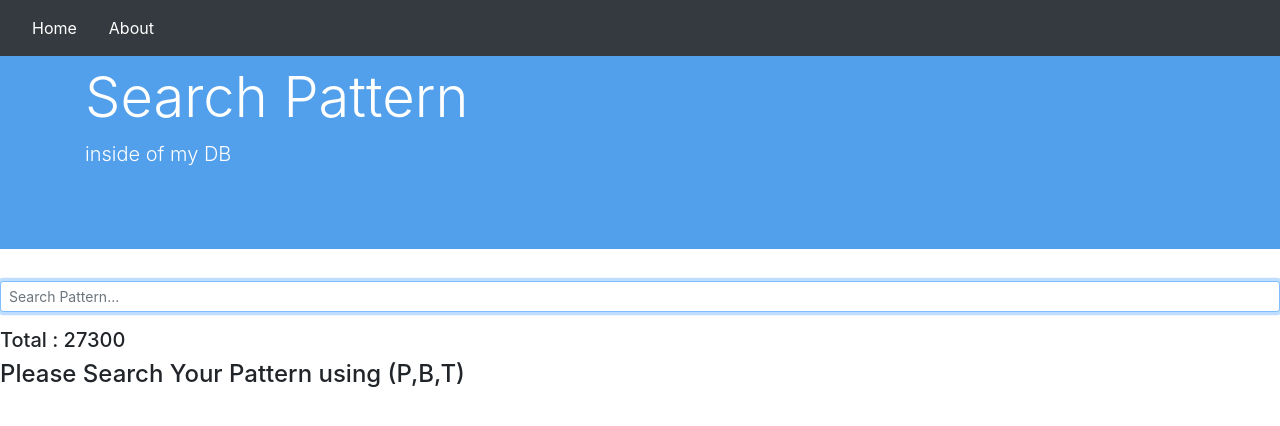
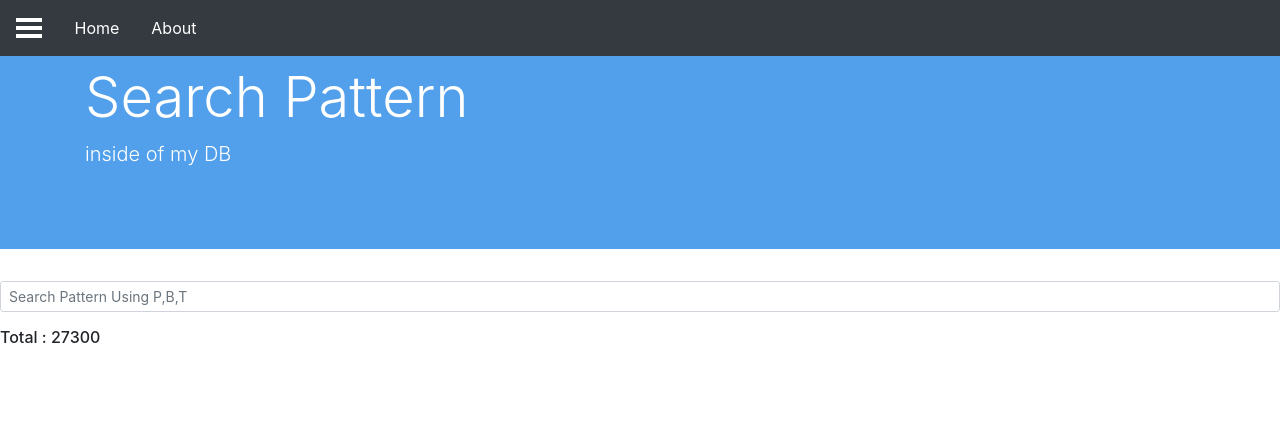
Before and after one commit to cpro95/bacca-search, a React (Create React App) app: page / in a window 1280 px wide. Shown: the top 426 px of the page. Built offline with nearby package versions, Linux system fonts and the light colour scheme.

Commit message:
react-burger-menu added

```diff
--- a/package.json
+++ b/package.json
@@ -4,7 +4,9 @@
   "private": true,
   "dependencies": {
     "bootstrap": "^4.3.1",
+    "classnames": "^2.2.6",
     "react": "^16.8.6",
+    "react-burger-menu": "^2.6.11",
     "react-dom": "^16.8.6",
     "react-router-dom": "^5.0.0",
     "react-scripts": "3.0.1"
--- a/src/App.css
+++ b/src/App.css
@@ -7,3 +7,88 @@
 	line-height: 1.42;
 	border-radius: 15px;
 }
+
+html,
+body {
+  margin: 0;
+}
+
+#App {
+  font-family: sans-serif;
+
+  /* Give app full page to work with */
+  height: 100vh;
+}
+
+#page-wrap {
+  text-align: center;
+
+  /* Prevent sidebar from showing a scrollbar on page */
+  overflow: auto;
+}
+
+/* Individual item */
+.bm-item {
+  display: inline-block;
+
+  /* Our sidebar item styling */
+  text-decoration: none;
+  margin-bottom: 10px;
+  color: #d1d1d1;
+  transition: color 0.2s;
+}
+
+/* Change color on hover */
+.bm-item:hover {
+  color: white;
+}
+
+/* The rest copied directly from react-burger-menu docs */
+
+/* Position and sizing of burger button */
+.bm-burger-button {
+  position: fixed;
+  width: 26px;
+  height: 20px;
+  left: 16px;
+  top: 18px;
+}
+
+/* Color/shape of burger icon bars */
+.bm-burger-bars {
+  /* background: #373a47; */
+  background: #ffffff;
+}
+
+/* Position and sizing of clickable cross button */
+.bm-cross-button {
+  height: 24px;
+  width: 24px;
+}
+
+/* Color/shape of close button cross */
+.bm-cross {
+  background: #bdc3c7;
+}
+
+/* General sidebar styles */
+.bm-menu {
+  background: #373a47;
+  padding: 2.5em 1.5em 0;
+  font-size: 1.15em;
+}
+
+/* Morph shape necessary with bubble or elastic */
+.bm-morph-shape {
+  fill: #373a47;
+}
+
+/* Wrapper for item list */
+.bm-item-list {
+  color: #b8b7ad;
+}
+
+/* Styling of overlay */
+.bm-overlay {
+  background: rgba(0, 0, 0, 0.3);
+}
--- a/src/components/header.js
+++ b/src/components/header.js
@@ -1,5 +1,6 @@
 import React from "react";
 import Navbar from "./navbar";
+
 
 const Header = () => {
   const heroStyle = {
--- a/src/components/navbar.js
+++ b/src/components/navbar.js
@@ -1,13 +1,24 @@
 import React from 'react';
 import { Link } from 'react-router-dom';
+import SideBar from './sidebar';
 
 const Navbar = () => {
   return (
-    <nav className="navbar fixed-top navbar-dark bg-dark">
+    <nav className="navbar px-0 py-2 fixed-top navbar-dark bg-dark">
       <ul className="nav">
-        <Link className="nav-link" to={'/'}>
-          <span className="text-white">Home</span>
-        </Link>
+        <li className="nav-item">
+          <SideBar width={220} />
+        </li>
+        <li className="nav-item">
+          <span>
+            &nbsp;&nbsp;&nbsp;&nbsp;&nbsp;&nbsp;&nbsp;&nbsp;&nbsp;&nbsp;&nbsp;&nbsp;&nbsp;
+          </span>
+        </li>
+        <li className="nav-item">
+          <Link className="nav-link" to={'/'}>
+            <span className="text-white">Home</span>
+          </Link>
+        </li>
         <li className="nav-item">
           <Link className="nav-link" to={'/about'}>
             <span className="text-white">About</span>
--- /dev/null
+++ b/src/components/sidebar.js
@@ -0,0 +1,18 @@
+import React from 'react';
+import { slide as Menu } from 'react-burger-menu';
+import { Link } from 'react-router-dom';
+
+const SideBar = props => {
+  return (
+    <Menu width={props.width}>
+      <Link className="nav-link" to={'/'}>
+        Home
+      </Link>
+      <Link className="nav-link" to={'/about'}>
+        About
+      </Link>
+    </Menu>
+  );
+};
+
+export default SideBar;
--- a/src/routes/listAll.js
+++ b/src/routes/listAll.js
@@ -2,6 +2,7 @@ import React, { useState } from "react";
 import * as deckDB from "../allresult.json";
 import Header from "../components/header";
 import { Link } from "react-router-dom";
+
 
 const ListAll = () => {
   // importing array from files returns Object, your data is Object.default
@@ -71,10 +72,10 @@ const ListAll = () => {
           value={search}
           autoFocus
           onChange={handleChange}
-          placeholder="Search Pattern..."
+          placeholder="Search Pattern Using P,B,T"
         />
       </div>
-      <h5>Total : {deck.length}</h5>
+      <h6>Total : {deck.length}</h6>
       {search ? (
         <table className="table table-striped">
           <thead className="thead-dark">
@@ -107,7 +108,7 @@ const ListAll = () => {
           </tbody>
         </table>
       ) : (
-        <h4>Please Search Your Pattern using (P,B,T)</h4>
+        <div></div>
       )}
     </section>
   );
```
Also changed, not shown: src/App.js (+6 -6 lines), 1 other file (tests, documents, lock files or other folders).
